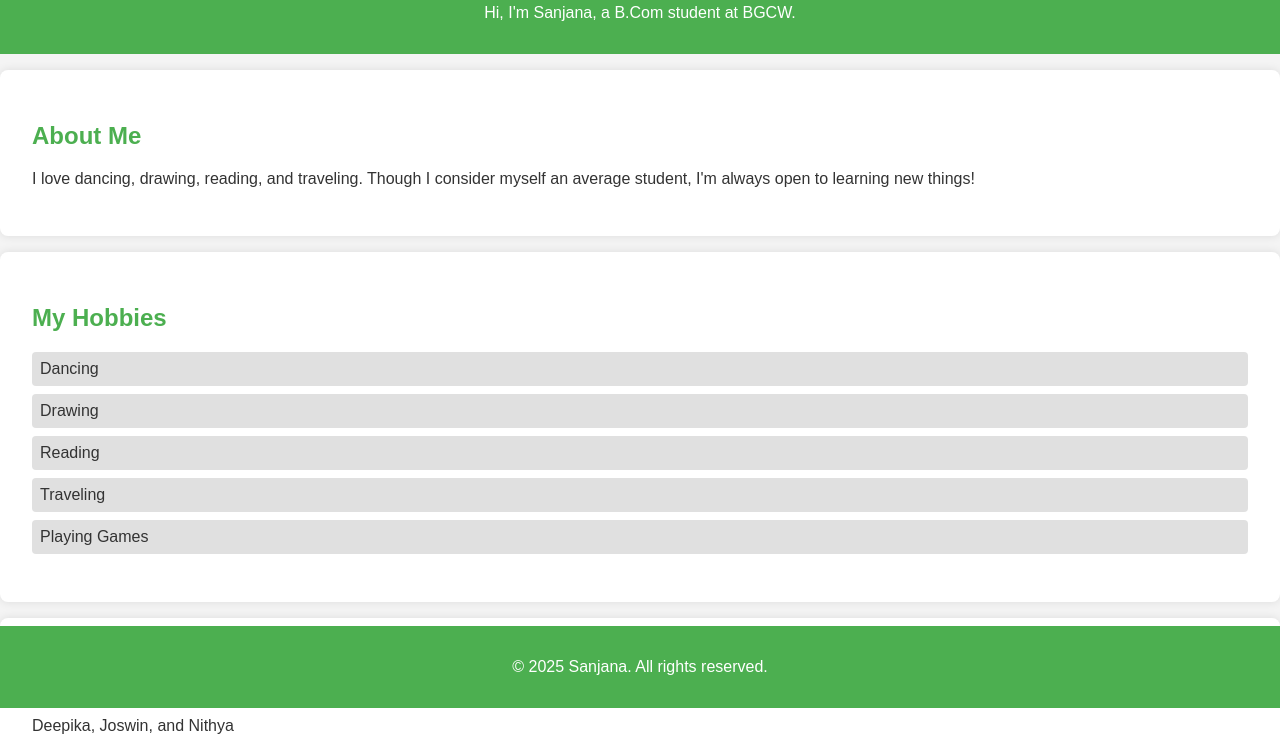
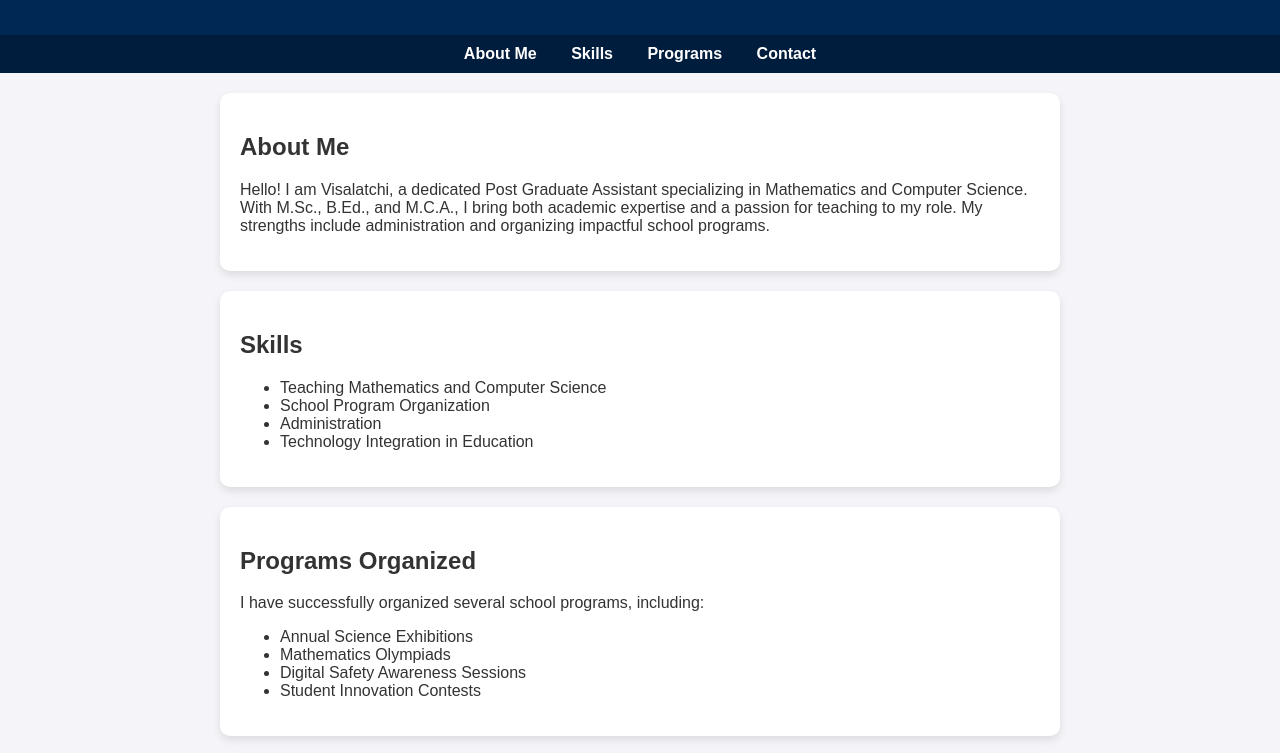
Before and after one commit to nithyawilldoo/nithyawilldoo.github.io, a plain HTML site: page index.html in a window 1280 px wide. Shown: the part 92-845 px from the top of the page. Drawn offline with Linux system fonts and the light colour scheme.

Commit message:
Update index.html

```diff
--- a/index.html
+++ b/index.html
@@ -3,80 +3,95 @@
 <head>
     <meta charset="UTF-8">
     <meta name="viewport" content="width=device-width, initial-scale=1.0">
-    <title>Sanjana's Portfolio</title>
-    <link rel="stylesheet" href="styles.css">
+    <title>Visalatchi - Mathematics & Computer Science Educator</title>
     <style>
         body {
             font-family: Arial, sans-serif;
             margin: 0;
             padding: 0;
-            background-color: #f4f4f4;
+            background-color: #f4f4f9;
             color: #333;
         }
         header {
-            background-color: #4CAF50;
+            background-color: #002855;
             color: white;
-            padding: 1em 0;
             text-align: center;
+            padding: 20px;
+        }
+        header h1 {
+            margin: 0;
+        }
+        nav {
+            text-align: center;
+            background-color: #001d3d;
+            padding: 10px 0;
+        }
+        nav a {
+            color: white;
+            margin: 0 15px;
+            text-decoration: none;
+            font-weight: bold;
         }
         section {
-            padding: 2em;
-            margin: 1em 0;
-            background-color: white;
-            border-radius: 8px;
-            box-shadow: 0 0 10px rgba(0, 0, 0, 0.1);
+            padding: 20px;
         }
-        h2 {
-            color: #4CAF50;
-        }
-        ul {
-            list-style-type: none;
-            padding: 0;
-        }
-        ul li {
-            background: #e0e0e0;
-            margin: 0.5em 0;
-            padding: 0.5em;
-            border-radius: 4px;
+        .about, .skills, .programs, .contact {
+            margin: 20px auto;
+            max-width: 800px;
+            background: white;
+            padding: 20px;
+            border-radius: 10px;
+            box-shadow: 0 4px 8px rgba(0, 0, 0, 0.1);
         }
         footer {
             text-align: center;
-            padding: 1em 0;
-            background-color: #4CAF50;
+            padding: 10px 0;
+            background-color: #001d3d;
             color: white;
-            position: fixed;
-            width: 100%;
-            bottom: 0;
         }
     </style>
 </head>
 <body>
     <header>
-        <h1>Welcome to My Portfolio</h1>
-        <p>Hi, I'm Sanjana, a B.Com student at BGCW.</p>
+        <h1>Visalatchi</h1>
+        <p>Passion for Teaching, Expertise in Mathematics and Computer Science</p>
     </header>
-    <main>
-        <section id="about">
+    <nav>
+        <a href="#about">About Me</a>
+        <a href="#skills">Skills</a>
+        <a href="#programs">Programs</a>
+        <a href="#contact">Contact</a>
+    </nav>
+    <section id="about" class="about">
         <h2>About Me</h2>
-            <p>I love dancing, drawing, reading, and traveling. Though I consider myself an average student, I'm always open to learning new things!</p>
+        <p>Hello! I am Visalatchi, a dedicated Post Graduate Assistant specializing in Mathematics and Computer Science. With M.Sc., B.Ed., and M.C.A., I bring both academic expertise and a passion for teaching to my role. My strengths include administration and organizing impactful school programs.</p>
     </section>
-        <section id="hobbies">
-            <h2>My Hobbies</h2>
+    <section id="skills" class="skills">
+        <h2>Skills</h2>
         <ul>
-                <li>Dancing</li>
-                <li>Drawing</li>
-                <li>Reading</li>
-                <li>Traveling</li>
-                <li>Playing Games</li>
+            <li>Teaching Mathematics and Computer Science</li>
+            <li>School Program Organization</li>
+            <li>Administration</li>
+            <li>Technology Integration in Education</li>
         </ul>
     </section>
-        <section id="friends">
-            <h2>My Close Friends</h2>
-            <p>Deepika, Joswin, and Nithya</p>
+    <section id="programs" class="programs">
+        <h2>Programs Organized</h2>
+        <p>I have successfully organized several school programs, including:</p>
+        <ul>
+            <li>Annual Science Exhibitions</li>
+            <li>Mathematics Olympiads</li>
+            <li>Digital Safety Awareness Sessions</li>
+            <li>Student Innovation Contests</li>
+        </ul>
     </section>
-    </main>
+    <section id="contact" class="contact">
+        <h2>Contact Me</h2>
+        <p>If you'd like to get in touch, feel free to reach out via email:</p>
+        <p><strong>Email:</strong> your-email@example.com</p>
+    </section>
     <footer>
-        <p>&copy; 2025 Sanjana. All rights reserved.</p>
+        <p>&copy; 2024 Visalatchi. All rights reserved.</p>
     </footer>
 </body>
 </html>
```
Lines whose indentation alone changed are shown as unchanged.
